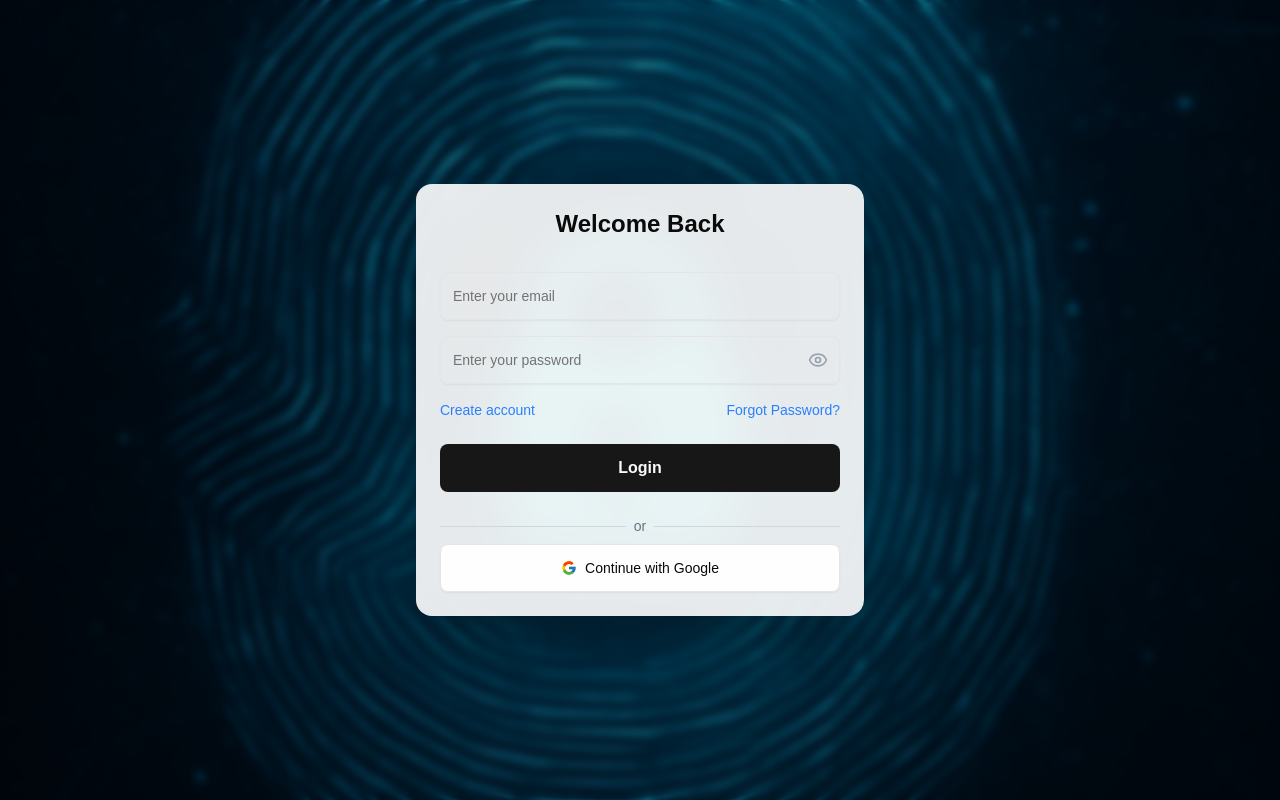
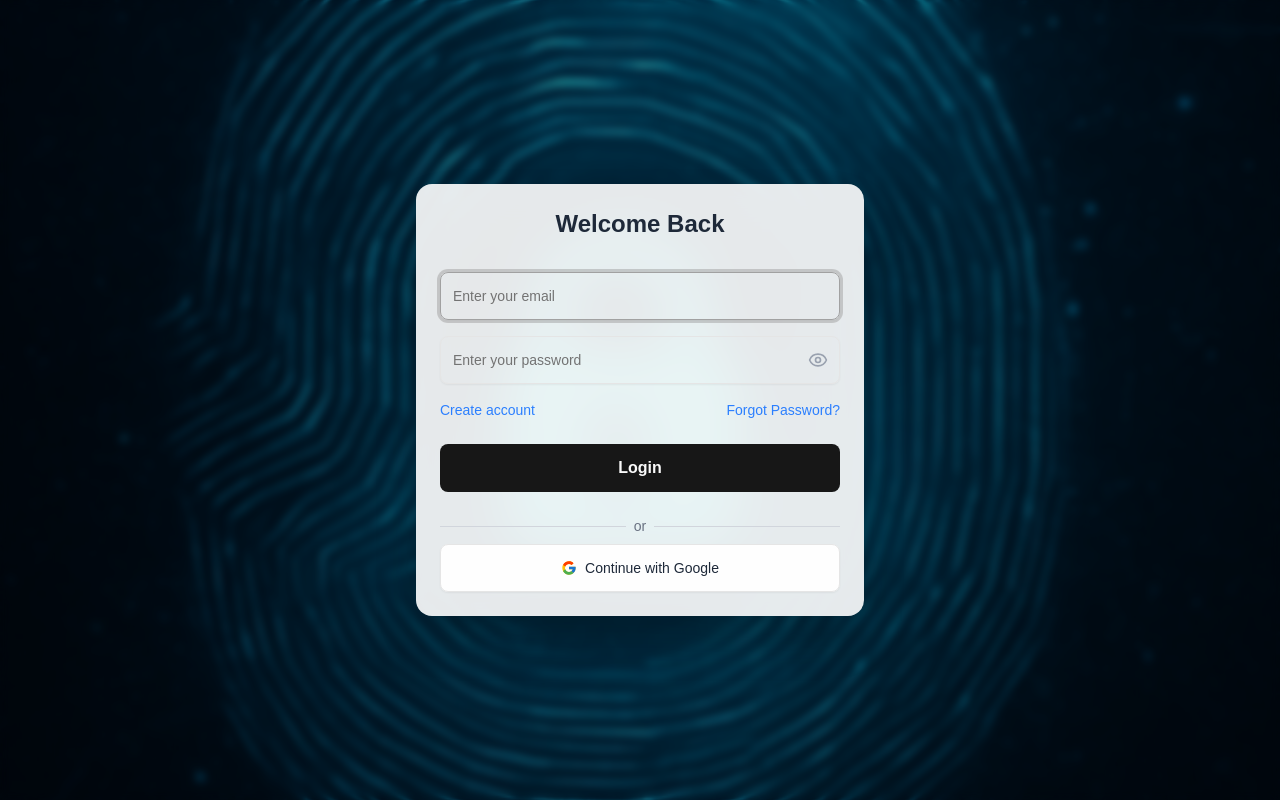
Before and after one commit to Md-Rubel-Ahmed-Rana/TalkTive, a Next.js app in the folder frontend/: page /login in a window 1280 px wide. Built offline with nearby package versions, Linux system fonts and the light colour scheme; no server answers.

Commit message:
fixed(auth/color): login and register page theme color mismatch fixed

```diff
--- a/frontend/src/auth/google-login.tsx
+++ b/frontend/src/auth/google-login.tsx
@@ -30,7 +30,7 @@ const GoogleLogin = () => {
       <Button
         type="button"
         variant="outline"
-        className="flex items-center justify-center gap-2 h-12 text-sm w-full bg-white/90 backdrop-blur-xl hover:bg-white/80"
+        className="flex items-center justify-center gap-2 h-12 text-sm w-full bg-white/90 backdrop-blur-xl hover:bg-white/80 text-gray-800"
         onClick={handleGoogleSignIn}
         disabled={loading}
       >
--- a/frontend/src/auth/login-form.tsx
+++ b/frontend/src/auth/login-form.tsx
@@ -47,9 +47,10 @@ const LoginForm = () => {
     <form className="flex flex-col gap-4" onSubmit={handleSubmit(handleLogin)}>
       <div className="flex flex-col">
         <Input
+          autoFocus
           type="email"
           placeholder="Enter your email"
-          className="h-12 text-base"
+          className="h-12 text-gray-800"
           {...register("email")}
           disabled={isLoading}
         />
@@ -63,7 +64,7 @@ const LoginForm = () => {
       <PasswordInput
         name="password"
         register={register}
-        className="h-12 text-base"
+        className="h-12"
         error={errors.password?.message}
         placeholder="Enter your password"
         isLoading={isLoading}
@@ -86,7 +87,7 @@ const LoginForm = () => {
 
       <Button
         type="submit"
-        className="h-12 text-base font-semibold mt-2"
+        className="h-12 text-base font-semibold mt-2 dark:bg-gray-800 dark:text-white"
         disabled={isLoading}
       >
         {isLoading ? "Logging in..." : "Login"}
--- a/frontend/src/auth/login.tsx
+++ b/frontend/src/auth/login.tsx
@@ -11,7 +11,7 @@ const Login = () => {
 
       <Card className="w-full max-w-md relative z-10 shadow-2xl border-0 bg-white/90 backdrop-blur-xl rounded-2xl">
         <CardHeader>
-          <CardTitle className="text-center text-2xl font-bold">
+          <CardTitle className="text-center text-2xl font-bold text-gray-800">
             Welcome Back
           </CardTitle>
         </CardHeader>
--- a/frontend/src/auth/register-form.tsx
+++ b/frontend/src/auth/register-form.tsx
@@ -53,9 +53,10 @@ const RegisterForm = () => {
     >
       <div className="flex flex-col">
         <Input
+          autoFocus
           type="text"
           placeholder="Enter your name"
-          className="h-12 text-base"
+          className="h-12 text-gray-800"
           {...register("name")}
           disabled={isLoading}
         />
@@ -70,7 +71,7 @@ const RegisterForm = () => {
         <Input
           type="email"
           placeholder="Enter your email"
-          className="h-12 text-base"
+          className="h-12 text-gray-800"
           {...register("email")}
           disabled={isLoading}
         />
@@ -92,7 +93,7 @@ const RegisterForm = () => {
 
       <Button
         type="submit"
-        className="h-12 text-base font-semibold mt-2"
+        className="h-12 text-base font-semibold mt-2 dark:bg-gray-800 dark:text-white"
         disabled={isLoading}
       >
         {isLoading ? "Creating account..." : "Create Account"}
--- a/frontend/src/auth/register.tsx
+++ b/frontend/src/auth/register.tsx
@@ -14,12 +14,12 @@ const Register = () => {
       <Card className="w-full max-w-md relative z-10 shadow-2xl border-0 bg-white/90 backdrop-blur-xl rounded-2xl">
         <CardHeader className="relative flex items-center justify-center">
           {/* Back icon (left aligned) */}
-          <Link href="/" className="absolute left-5">
+          <Link href="/" className="absolute left-5 dark:text-gray-800">
             <ArrowLeft className="h-6 w-6" />
           </Link>
 
           {/* Centered Title */}
-          <CardTitle className="text-center text-2xl font-bold w-full">
+          <CardTitle className="text-center text-2xl font-bold w-full dark:text-gray-800">
             Create an Account
           </CardTitle>
         </CardHeader>
--- a/frontend/src/common/password-input.tsx
+++ b/frontend/src/common/password-input.tsx
@@ -27,7 +27,7 @@ const PasswordInput = <T extends FieldValues>({
       <Input
         type={showPassword ? "text" : "password"}
         placeholder={placeholder}
-        className={`h-12 text-base pr-10 ${className || ""}`}
+        className={`h-12 dark:text-gray-700  pr-10 ${className || ""}`}
         {...register(name)}
         disabled={isLoading}
       />
@@ -36,7 +36,7 @@ const PasswordInput = <T extends FieldValues>({
         onClick={() => setShowPassword(!showPassword)}
         className={`absolute right-3 ${
           error ? "top-1/3 -translate-y-1/2" : "top-1/2 -translate-y-1/2"
-        } text-gray-400 hover:text-gray-600 cursor-pointer`}
+        } text-gray-400 hover:text-gray-600  cursor-pointer`}
       >
         {showPassword ? <EyeOff size={20} /> : <Eye size={20} />}
       </button>
--- a/frontend/src/pages/register/index.tsx
+++ b/frontend/src/pages/register/index.tsx
@@ -23,7 +23,6 @@ const RegisterPage = () => {
         description="TalkTive registration page"
         keywords="register, create account, talktive"
       />
-      <Register />
       {!isLoading && !user?._id && <Register />}
     </>
   );
```
Also changed, not shown: 1 other file (tests, documents, lock files or other folders).
